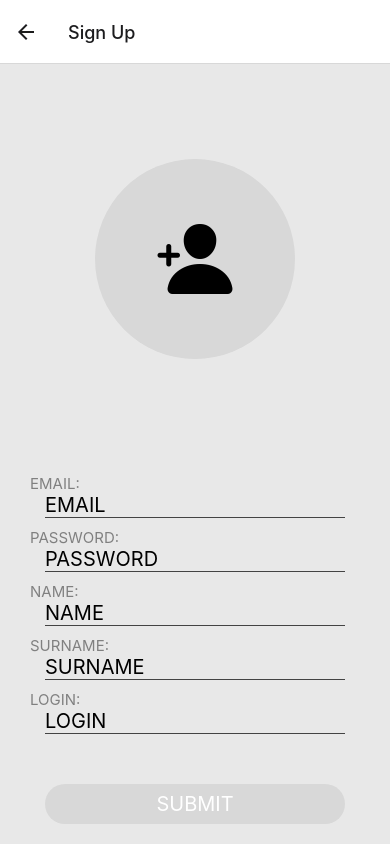
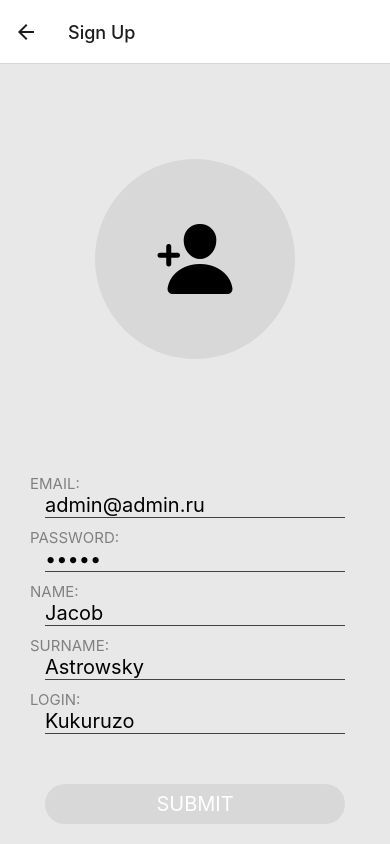
Before and after one commit to overbye87/AwesomeTSProject, a React Native app: screen /SignUp in a window 390 px wide. Built offline with nearby package versions, Linux system fonts and the light colour scheme.

Commit message:
fix formik props

```diff
--- a/src/components/CustomTextInput.tsx
+++ b/src/components/CustomTextInput.tsx
@@ -1,8 +1,10 @@
 import React from 'react';
 import {
+  NativeSyntheticEvent,
   StyleSheet,
   Text,
   TextInput,
+  TextInputFocusEventData,
 } from 'react-native';
 import { theme } from '../theme';
 
@@ -10,8 +12,10 @@ type Props = {
   value: string,
   error: string | undefined | string[],
   touched: boolean | undefined,
-  handleChange: (e: string) => void,
-  handleBlur: (e: string) => void,
+  // eslint-disable-next-line no-unused-vars
+  onChangeText: (text: string) => void | undefined,
+  // eslint-disable-next-line no-unused-vars
+  onBlur: (e: NativeSyntheticEvent<TextInputFocusEventData>) => void | undefined,
   itemLabel?: string,
   secureTextEntry?: boolean
 };
@@ -40,8 +44,8 @@ const CustomTextInput: React.FC<Props> = (props) => {
         secureTextEntry={props.secureTextEntry}
         style={styles.input}
         placeholder={props.itemLabel}
-        onChangeText={props.handleChange}
-        onBlur={props.handleBlur}
+        onChangeText={props.onChangeText}
+        onBlur={props.onBlur}
         value={props.value}
       />
     </>
@@ -50,7 +54,7 @@ const CustomTextInput: React.FC<Props> = (props) => {
 
 const styles = StyleSheet.create({
   input: {
-    fontSize: 20,
+    fontSize: theme.fontSize.main,
     width: 300,
     borderBottomWidth: 1,
     borderColor: theme.color.mainText,
@@ -60,13 +64,13 @@ const styles = StyleSheet.create({
   label: {
     width: 330,
     color: theme.color.gray,
-    fontSize: 15,
+    fontSize: theme.fontSize.label,
     textAlign: 'left',
   },
   labelerror: {
     width: 330,
     color: theme.color.red,
-    fontSize: 15,
+    fontSize: theme.fontSize.label,
     textAlign: 'left',
   },
 });
--- a/src/components/forms/SignInForm.tsx
+++ b/src/components/forms/SignInForm.tsx
@@ -1,17 +1,17 @@
-/* eslint-disable dot-notation */
-import { FormikProps, useFormik } from 'formik';
-import * as yup from 'yup';
 import React from 'react';
 import {
   StyleSheet,
   View,
 } from 'react-native';
+import { FormikProps, useFormik } from 'formik';
+import * as yup from 'yup';
+
 import { theme } from '../../theme';
 import validation from '../../utils/validation';
-import FormItem from '../CustomTextInput';
 import FormButton from '../FormButton';
 import { ISignIn } from '../../types/userApi';
 import CustomTextInput from '../CustomTextInput';
+import { getInputProps } from '../../utils/utils';
 
 type Props = {
   initialValues: ISignIn;
@@ -25,19 +25,10 @@ const validationSchema = yup.object().shape({
 });
 
 const SignInForm: React.FC<Props> = (props) => {
-  const formik = useFormik({
+  const formik: FormikProps<ISignIn> = useFormik<ISignIn>({
     initialValues: props.initialValues,
     onSubmit: props.onSubmit,
     validationSchema,
-  });
-
-  // eslint-disable-next-line no-shadow
-  const getInputProps = (formik: FormikProps<any>, name: string) => ({
-    value: formik.values[name],
-    error: formik.errors[name],
-    touched: formik.touched[name],
-    handleChange: formik.handleChange(name),
-    handleBlur: formik.handleBlur(name),
   });
 
   return (
@@ -46,7 +37,11 @@ const SignInForm: React.FC<Props> = (props) => {
         itemLabel="EMAIL"
         {...getInputProps(formik, 'email')}
       />
-      <CustomTextInput formik={formik} itemName="password" itemLabel="PASSWORD" secureTextEntry/>
+      <CustomTextInput
+        secureTextEntry
+        itemLabel="PASSOWRD"
+        {...getInputProps(formik, 'password')}
+      />
       <FormButton formik={formik} buttonLabel="SUBMIT"/>
     </View>
   );
--- a/src/components/forms/SignUpForm.tsx
+++ b/src/components/forms/SignUpForm.tsx
@@ -1,15 +1,17 @@
-import { useFormik } from 'formik';
-import * as yup from 'yup';
 import React from 'react';
 import {
   StyleSheet,
   View,
 } from 'react-native';
+import { useFormik } from 'formik';
+import * as yup from 'yup';
+
 import { theme } from '../../theme';
 import validation from '../../utils/validation';
-import FormItem from '../CustomTextInput';
 import FormButton from '../FormButton';
 import { ISignUp } from '../../types/userApi';
+import CustomTextInput from '../CustomTextInput';
+import { getInputProps } from '../../utils/utils';
 
 type Props = {
   initialValues: ISignUp;
@@ -34,11 +36,27 @@ const SignUpForm: React.FC<Props> = (props) => {
 
   return (
     <View style={styles.сontainer}>
-      <FormItem formik={formik} itemName="email" itemLabel="EMAIL"/>
-      <FormItem formik={formik} itemName="password" itemLabel="PASSWORD" secureTextEntry/>
-      <FormItem formik={formik} itemName="firstName" itemLabel="NAME"/>
-      <FormItem formik={formik} itemName="lastName" itemLabel="SURNAME"/>
-      <FormItem formik={formik} itemName="login" itemLabel="LOGIN"/>
+      <CustomTextInput
+        itemLabel="EMAIL"
+        {...getInputProps(formik, 'email')}
+      />
+      <CustomTextInput
+        secureTextEntry
+        itemLabel="PASSWORD"
+        {...getInputProps(formik, 'password')}
+      />
+      <CustomTextInput
+        itemLabel="NAME"
+        {...getInputProps(formik, 'firstName')}
+      />
+      <CustomTextInput
+        itemLabel="SURNAME"
+        {...getInputProps(formik, 'lastName')}
+      />
+      <CustomTextInput
+        itemLabel="LOGIN"
+        {...getInputProps(formik, 'login')}
+      />
       <FormButton formik={formik} buttonLabel="SUBMIT"/>
     </View>
   );
--- a/src/components/forms/UserDataChangeForm.tsx
+++ b/src/components/forms/UserDataChangeForm.tsx
@@ -1,15 +1,17 @@
-import { useFormik } from 'formik';
-import * as yup from 'yup';
 import React from 'react';
 import {
   StyleSheet,
   View,
 } from 'react-native';
+import { useFormik } from 'formik';
+import * as yup from 'yup';
+
 import { theme } from '../../theme';
 import validation from '../../utils/validation';
-import FormItem from '../CustomTextInput';
 import FormButton from '../FormButton';
 import { IUserDataChange } from '../../types/userApi';
+import CustomTextInput from '../CustomTextInput';
+import { getInputProps } from '../../utils/utils';
 
 type Props = {
   initialValues: IUserDataChange;
@@ -32,12 +34,18 @@ const UserDataChangeForm: React.FC<Props> = (props) => {
 
   return (
     <View style={styles.сontainer}>
-      <FormItem formik={formik} itemName="firstName" itemLabel="NAME" />
-      <FormItem formik={formik} itemName="lastName" itemLabel="SURNAME" />
-      <FormItem formik={formik} itemName="login" itemLabel="LOGIN" />
-      {inputFields.map(({ name, label }) => (
-        <FormItem key={name} formik={formik} itemName={name} value={formik.value[name]} itemLabel={label} />
-      ))}
+      <CustomTextInput
+        itemLabel="NAME"
+        {...getInputProps(formik, 'firstName')}
+      />
+      <CustomTextInput
+        itemLabel="SURNAME"
+        {...getInputProps(formik, 'lastName')}
+      />
+      <CustomTextInput
+        itemLabel="LOGIN"
+        {...getInputProps(formik, 'login')}
+      />
       <FormButton formik={formik} buttonLabel="SUBMIT" />
     </View>
   );
@@ -53,11 +61,4 @@ const styles = StyleSheet.create({
   },
 });
 
-const inputFields = [
-  {
-    name: 'email',
-    label: 'Email',
-  },
-];
-
 export default UserDataChangeForm;
--- a/src/components/forms/UserPasswordChangeForm.tsx
+++ b/src/components/forms/UserPasswordChangeForm.tsx
@@ -1,15 +1,17 @@
-import { useFormik } from 'formik';
-import * as yup from 'yup';
 import React from 'react';
 import {
   StyleSheet,
   View,
 } from 'react-native';
+import { useFormik } from 'formik';
+import * as yup from 'yup';
+
 import { theme } from '../../theme';
 import validation from '../../utils/validation';
-import FormItem from '../CustomTextInput';
 import FormButton from '../FormButton';
 import { IPasswordChange } from '../../types/userApi';
+import CustomTextInput from '../CustomTextInput';
+import { getInputProps } from '../../utils/utils';
 
 type Props = {
   initialValues: IPasswordChange;
@@ -31,8 +33,16 @@ const UserPasswordChangeForm: React.FC<Props> = (props) => {
 
   return (
     <View style={styles.сontainer}>
-      <FormItem formik={formik} itemName="oldPassword" itemLabel="OLD PASSWORD" secureTextEntry/>
-      <FormItem formik={formik} itemName="newPassword" itemLabel="NEW PASSWORD" secureTextEntry/>
+      <CustomTextInput
+        secureTextEntry
+        itemLabel="OLD PASSWORD"
+        {...getInputProps(formik, 'oldPassword')}
+      />
+      <CustomTextInput
+        secureTextEntry
+        itemLabel="NEW PASSWORD"
+        {...getInputProps(formik, 'newPassword')}
+      />
       <FormButton formik={formik} buttonLabel="CHANGE"/>
     </View>
   );
--- a/src/config.js
+++ b/src/config.js
@@ -1,7 +1,7 @@
 export const config = {
   pokemonUrl: 'https://pokeapi.co/api/v2',
-  authUrl: 'http://192.168.88.215:4000', // <-- WORK
+  // authUrl: 'http://192.168.88.215:4000', // <-- WORK
   // authUrl: 'http://192.168.0.230:4000',
-  // authUrl: 'http://192.168.0.113:4000', // <-- HOME
+  authUrl: 'http://192.168.0.113:4000', // <-- HOME
   sekretKey: 'secret_key_string',
 };
--- a/src/theme.js
+++ b/src/theme.js
@@ -1,4 +1,8 @@
 export const theme = {
+  fontSize: {
+    main: 20,
+    label: 15,
+  },
   color: {
     background: '#E8E8E8',
     logoBackground: '#D8D8D8',
--- /dev/null
+++ b/src/utils/utils.ts
@@ -0,0 +1,9 @@
+import { FormikProps } from 'formik';
+
+export const getInputProps = <Values>(formik: FormikProps<Values>, name: keyof Values) => ({
+  value: formik.values[name],
+  error: formik.errors[name],
+  touched: formik.touched[name],
+  onChangeText: formik.handleChange(name),
+  onBlur: formik.handleBlur(name),
+});
```
